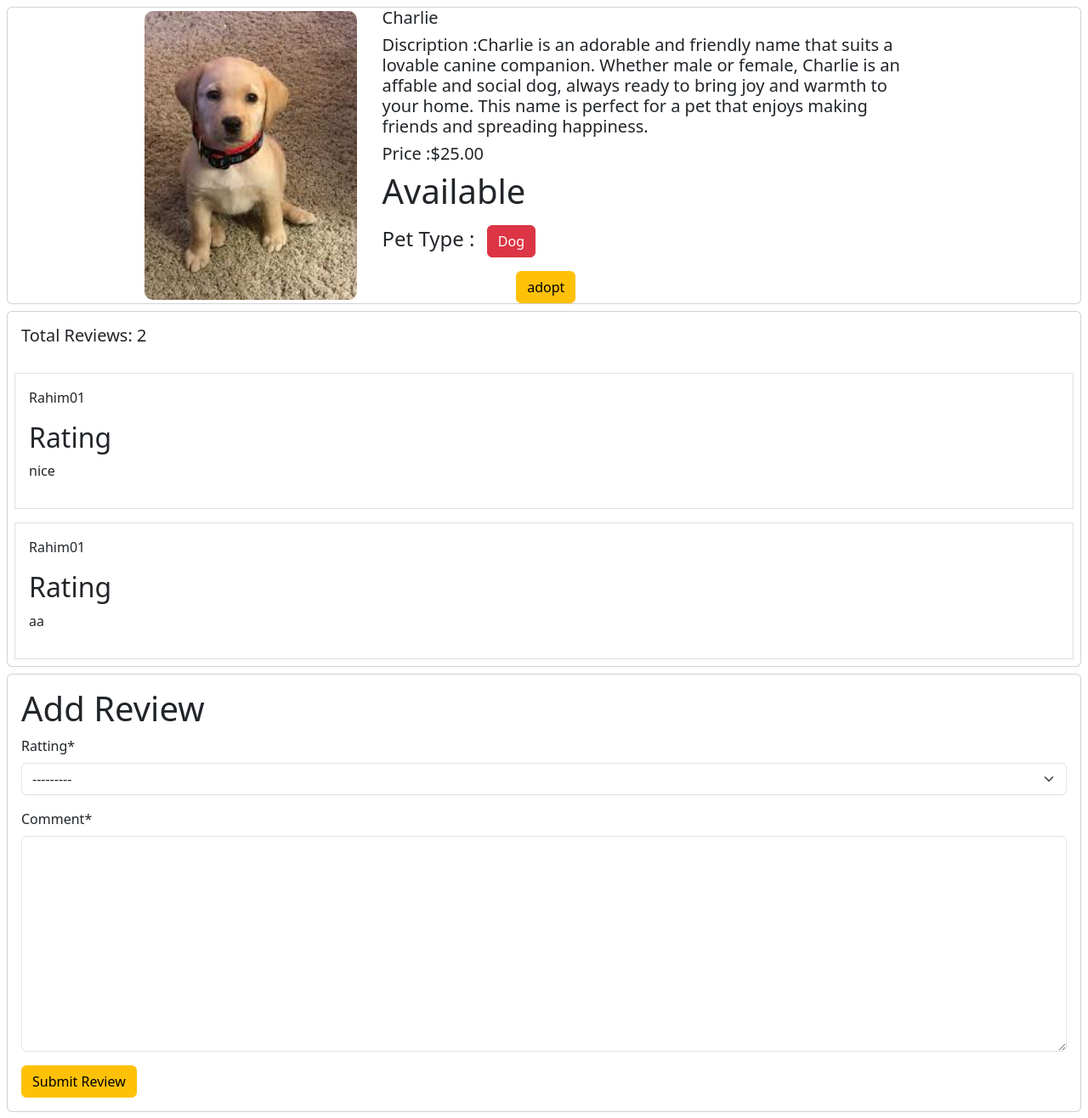
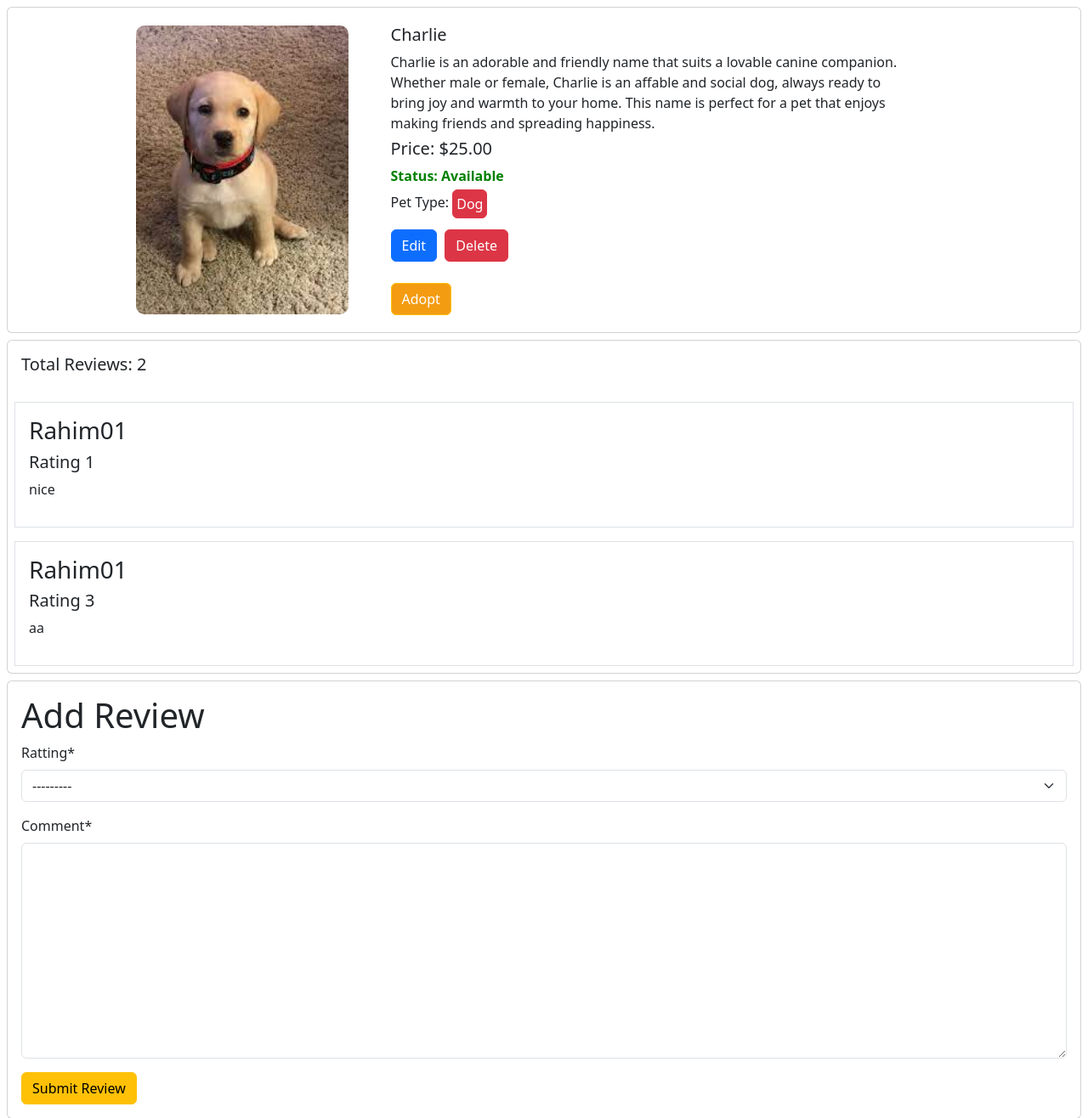
Before and after one commit to shifat025/Pet_Adoption_Bd, a Django app: page /pet_details/10 in a window 1280 px wide. Shown: the part 66-1382 px from the top of the page at 85% size. Run offline with Django 5.2, Linux system fonts and the light colour scheme; a user stored in the database is signed in; data comes from the database, SQL or seed files in the repository; both versions use the stored data as it was after the commit; some libraries are stand-ins or nearby versions.

Commit message:
pet card

```diff
--- a/pet/forms.py
+++ b/pet/forms.py
@@ -5,7 +5,7 @@ from .models import Review,pets,pet_category
 class Petform(forms.ModelForm):
     class Meta:
         model = pets
-        fields = '__all__'
+        fields = ['name','pet_type','discription','image','is_available','price']
 
 class ReviewForm(forms.ModelForm):
     class Meta:
--- a/pet/models.py
+++ b/pet/models.py
@@ -13,6 +13,7 @@ class pet_category(models.Model):
         return self.name
 
 class pets(models.Model):
+    user = models.ForeignKey(User, on_delete=models.CASCADE)
     name = models.CharField( max_length=50)
     pet_type = models.ForeignKey(pet_category, on_delete=models.CASCADE)
     discription = models.TextField()
--- a/pet/views.py
+++ b/pet/views.py
@@ -9,7 +9,9 @@ def addpet(request):
     if request.method == 'POST':
         pet_form = forms.Petform(request.POST, request.FILES)
         if pet_form.is_valid():
-            pet_form.save()
+            pet = pet_form.save(commit=False)
+            pet.user = request.user  # Associate the current user with the pet
+            pet.save()
             return redirect('addpet')
 
     else:
--- a/static/css/about.css
+++ b/static/css/about.css
@@ -28,6 +28,7 @@ h1 {
 .d-flex {
     display: flex;
     gap: 10px;
+    padding: 5px;
     align-items: center;
     justify-content: space-between;
     margin-bottom: 30px;
--- /dev/null
+++ b/static/css/details.css
@@ -0,0 +1,69 @@
+.pet-card {
+    border-radius: 10px;
+    overflow: hidden;
+}
+
+.card-content {
+    padding: 20px;
+}
+
+.details-img {
+    max-width: 100%;
+    height: auto;
+    border-radius: 8px;
+}
+
+.details-info {
+    width: 50%;
+    margin: 0 20px;
+}
+.price{
+    position: relative;
+    bottom: 10px;
+}
+.status {
+    font-weight: bold;
+    position: relative;
+    bottom: 10px;
+}
+
+.available {
+    color: green;
+}
+
+.not-available {
+    color: red;
+}
+.pet-type{
+    position: relative;
+    bottom: 22px;
+}
+.type{
+    padding: 0px;
+}
+.btnn{
+    position: relative;
+    bottom: 25px;
+}
+.delete-btn{
+    position: relative;
+    left: 5px;
+}
+
+
+
+.adopt-btn a {
+    text-decoration: none;
+    color: #fff;
+}
+.edit-btn,
+.delete-btn {
+    transition: background-color 0.3s ease-in-out;
+}
+.adopt-btn a {
+    background-color: #f39c12;
+}
+
+.adopt-btn a:hover {
+    background-color: #e67e22;
+}
--- a/static/css/home.css
+++ b/static/css/home.css
@@ -1,8 +1,4 @@
 
-.dropdown{
-    position: relative;
-    right: 20px;
-}
 
 .n-logo{
     width: 60px;
--- a/templates/pet_details.html
+++ b/templates/pet_details.html
@@ -2,42 +2,50 @@
 {% load static %}
 {%  load crispy_forms_tags %}
 {% block css %}
-<link rel="stylesheet" type="text/css" href="{% static 'css/home.css' %}">
+<link rel="stylesheet" type="text/css" href="{% static 'css/details.css' %}">
 {% endblock  %}
 {% block content %}
 
 <div class="col-12 p-img">
-    <div class="card m-2 p-img">
-            <div class='d-flex  align-items-center justify-content-center '>
+    <div class="card m-2 p-img pet-card">
+        <div class='d-flex align-items-center justify-content-center card-content'>
             <div class="p-img">
-                    <img src="{{details.image.url}}" class="card-img-top details-img" alt="..." >
+                <img src="{{details.image.url}}" class="card-img-top details-img" alt="...">
             </div>
-                <div style="width:50% ; margin">
+            <div class="details-info">
                 <h5 class="card-title">{{details.name}}</h5>
-                    <h5 class="card-title">Discription :{{details.discription}} </h5>
-                    <h5 class="card-title">Price :${{details.price}} </h5>
+                <p class="card-text">{{details.discription}}</p>
+                <h5 class="card-title price">Price: ${{details.price}}</h5>
                 {% if details.is_available %}
-                    <h1>Available</h1>
+                    <p class="status available">Status: Available</p>
                 {% else %}
-                        <h1>Not Available</h1>
+                    <p class="status not-available">Status: Not Available</p>
                 {% endif %}
-                    <h4>Pet Type : <button class="btn btn-danger  m-2">{{details.pet_type}}</button></h4>
+                <p class="pet-type">Pet Type: <button class="btn type p-1 m-0 btn-danger">{{details.pet_type}}</button></p>
                 {% if request.user.is_authenticated %}
-                    <div style="width:50% ; margin : auto"><a href="{% url 'adopt' id=details.id %}" class="btn btn-warning">adopt</a></div>
+                    {% if details.user == request.user %}
+                        <div class='btnn'>
+                            <a class="btn btn-primary edit-btn" href="{% url 'pet_edit' details.id %}">Edit</a>
+                            <a class="btn btn-danger delete-btn" href="{% url 'delete' details.id %}">Delete</a>
+                        </div>
+                    {% endif %}
+                {% endif %}
+                {% if request.user.is_authenticated %}
+                    <div class="adopt-btn">
+                        <a href="{% url 'adopt' id=details.id %}" class="btn btn-warning adopt">Adopt</a>
+                    </div>
                 {% endif %}
             </div>
         </div>
-
-
-
     </div>
 </div>
+
 <div class="card m-2">
     <h5 class="p-3">Total Reviews: {{ reviews | length }}</h5>
     {% for review in reviews %}
         <div class="card-body border m-2">
-            <p>{{ review.user.username }} </p>
-            <h2>Rating {{ review.rating }}</h2>
+            <h3>{{ review.user.username }} </h3>
+            <h5>Rating {{ review.ratting }}</h5>
             <p>{{ review.comment }}</p>
         </div>
     {% endfor %}
```
Also changed, not shown: static/css/card.css (+26 -10 lines), templates/home.html (+11 -14 lines), db.sqlite3, pet/media/uploads/adopt_7tmVfz4.jpeg (added), pet/media/uploads/adopt_RV2Hipw.jpeg (added), pet/media/uploads/our_misson.jpg (added), pet/migrations/0004_pets_user.py (added). Lines whose indentation alone changed are shown as unchanged.
